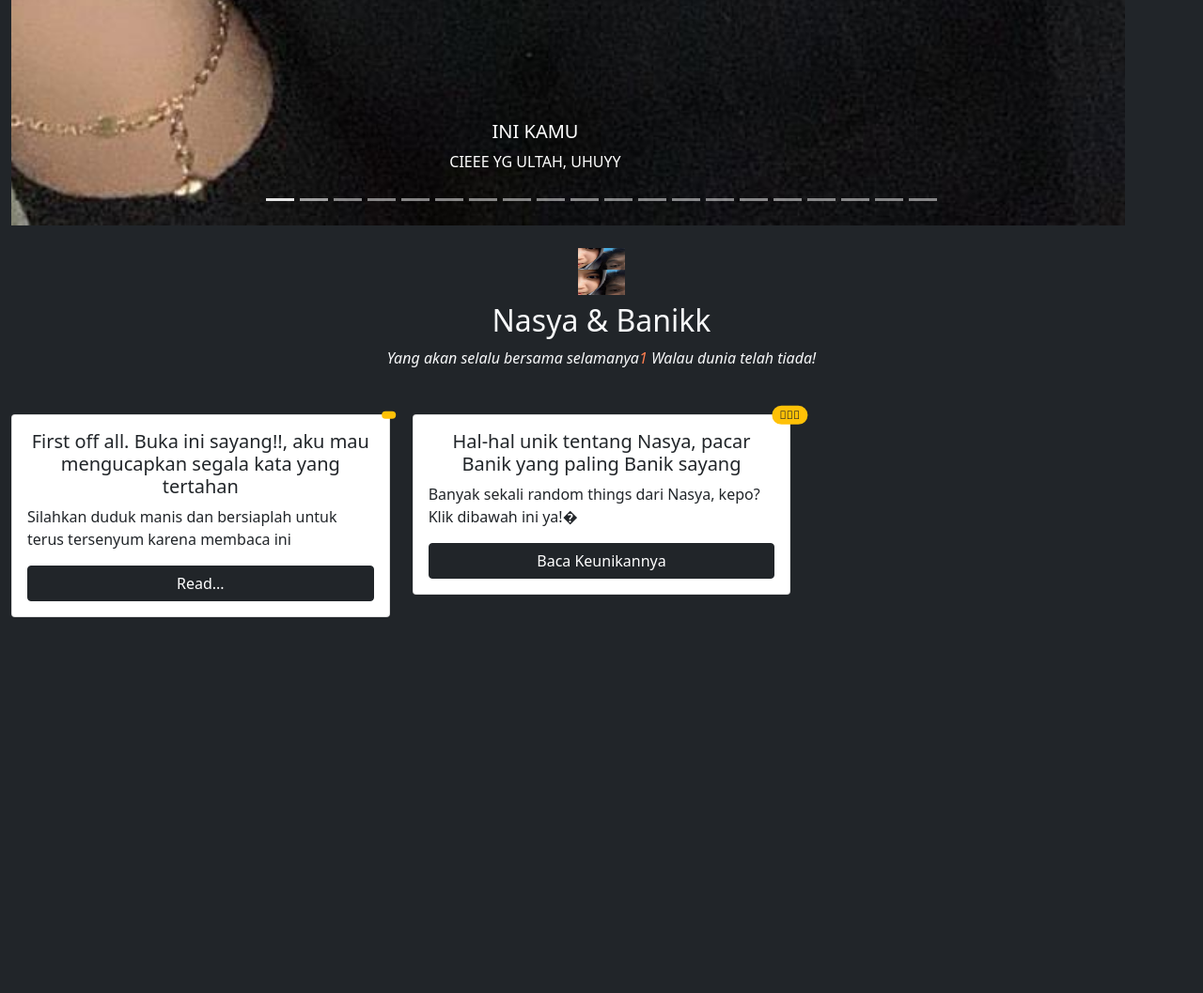
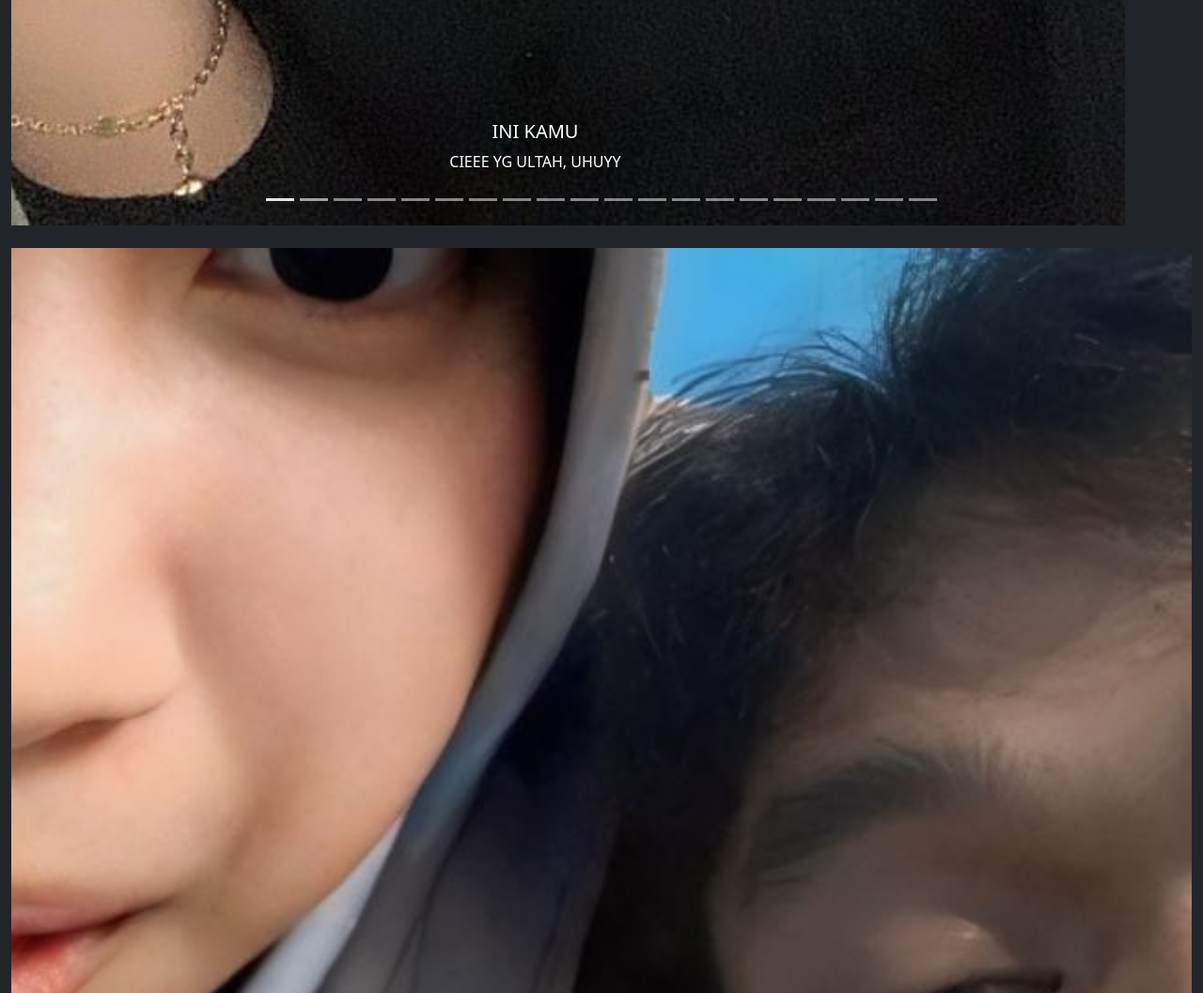
Before and after one commit to DEFF-Y/selamat-ulangtahun-nasya.github.io, a plain HTML site: page index.html in a window 1280 px wide. Shown: the part 2017-3074 px from the top of the page at 94% size. Before the commit the page ends 2674 px from the top, so only its background shows below. Drawn offline with nearby package versions, Linux system fonts and the light colour scheme.

Commit message:
update index.html

```diff
--- a/index.html
+++ b/index.html
@@ -264,7 +264,7 @@
     <!-- end of carousel images -->
     <div class="row text-center align-items-center mt-4">
       <div class="col-12">
-        <img src="asetnanda/pic 25.jpg" width="50" height="50" />
+        <img src="asetnanda/pic 25.jpg" class="d-block w-100" alt="tour guide image 25">
         <h2 class="mt-2">Nasya & Banikk</h2>
         <i>Yang akan selalu bersama selamanya<span style="color:coral">1</span> Walau dunia telah tiada!</i>
       </div>
```
